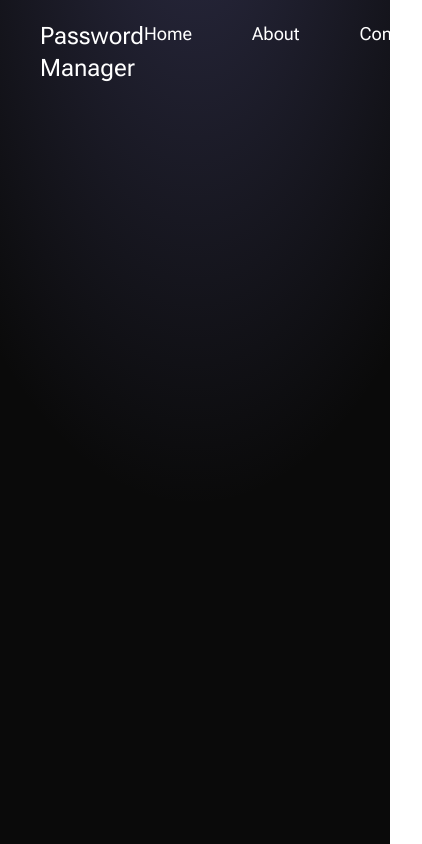
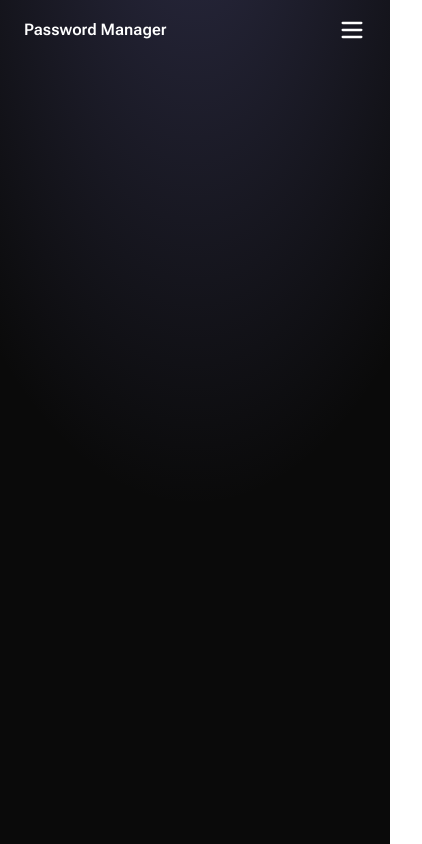
Before and after one commit to Hira-Haider-46/react_password_manager, a React (Vite) app: page / in a window 390 px wide. Shown: the whole page, 422 px wide, since content can reach past the window. Built offline with nearby package versions, Linux system fonts and the light colour scheme.

Commit message:
responsiveness added in navbar

```diff
--- a/package.json
+++ b/package.json
@@ -11,6 +11,7 @@
   },
   "dependencies": {
     "@tailwindcss/vite": "^4.0.8",
+    "lucide-react": "^0.476.0",
     "react": "^19.0.0",
     "react-dom": "^19.0.0"
   },
--- a/src/components/Navbar.tsx
+++ b/src/components/Navbar.tsx
@@ -1,14 +1,33 @@
-import React from "react";
+import React, { useState } from "react";
+import { Menu, X } from "lucide-react";
 
 const Navbar: React.FC = () => {
+  const [isOpen, setIsOpen] = useState(false);
+
   return (
-    <nav className="flex justify-between w-[100%] px-10 py-5 bg-neutral-850 text-white">
-        <h1 className="text-2xl font-600 cursor-pointer hover:font-bold duration-300 ease-out">Password Manager</h1>
-        <ul className="flex gap-15">
-            <li className="text-lg font-500 cursor-pointer hover:font-bold duration-300 ease-out">Home</li>
-            <li className="text-lg font-500 cursor-pointer hover:font-bold duration-300 ease-out">About</li>
-            <li className="text-lg font-500 cursor-pointer hover:font-bold duration-300 ease-out">Contact</li>
+    <nav className="flex items-center justify-between w-full px-6 py-4 text-white">
+      <h1 className="sm:text-xl md:text-2xl font-semibold cursor-pointer hover:font-bold duration-300">
+        Password Manager
+      </h1>
+      <ul className="hidden md:flex space-x-8">
+        <li className="text-lg font-medium cursor-pointer hover:font-bold duration-300">Home</li>
+        <li className="text-lg font-medium cursor-pointer hover:font-bold duration-300">About</li>
+        <li className="text-lg font-medium cursor-pointer hover:font-bold duration-300">Contact</li>
+      </ul>
+      <button
+        className="md:hidden text-white focus:outline-none"
+        onClick={() => setIsOpen(!isOpen)}
+      >
+        {isOpen ? <X size={28} /> : <Menu size={28} />}
+      </button>
+
+      {isOpen && (
+        <ul className="absolute top-16 left-0 w-full text-white flex flex-col space-y-4 py-5 items-center md:hidden">
+          <li className="text-base font-medium cursor-pointer hover:font-bold duration-300">Home</li>
+          <li className="text-base font-medium cursor-pointer hover:font-bold duration-300">About</li>
+          <li className="text-base font-medium cursor-pointer hover:font-bold duration-300">Contact</li>
         </ul>
+      )}
     </nav>
   );
 };
```
Also changed, not shown: 1 other file (tests, documents, lock files or other folders).
